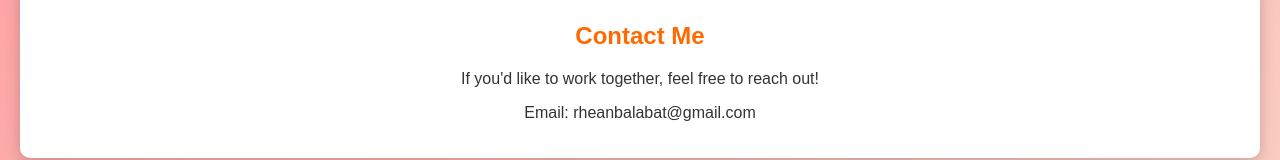
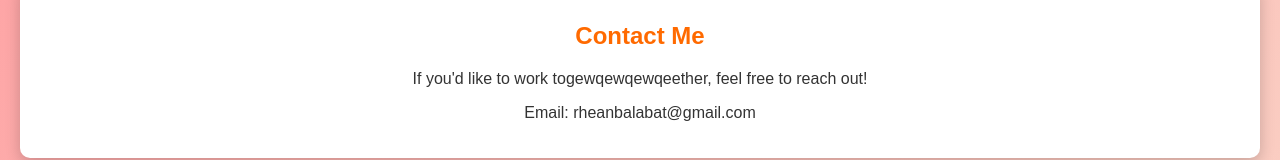
Before and after one commit to andhre143/andhre143.github.io, a plain HTML site: page index.html in a window 1280 px wide. Shown: the part 435-595 px from the top of the page. Drawn offline with Linux system fonts and the light colour scheme.

Commit message:
Initial commit

```diff
--- a/index.html
+++ b/index.html
@@ -89,7 +89,7 @@
 
         <section id="contact">
             <h2>Contact Me</h2>
-            <p>If you'd like to work together, feel free to reach out!</p>
+            <p>If you'd like to work togewqewqewqeether, feel free to reach out!</p>
             <p>Email: rheanbalabat@gmail.com</p>
         </section>
     </div>
```
